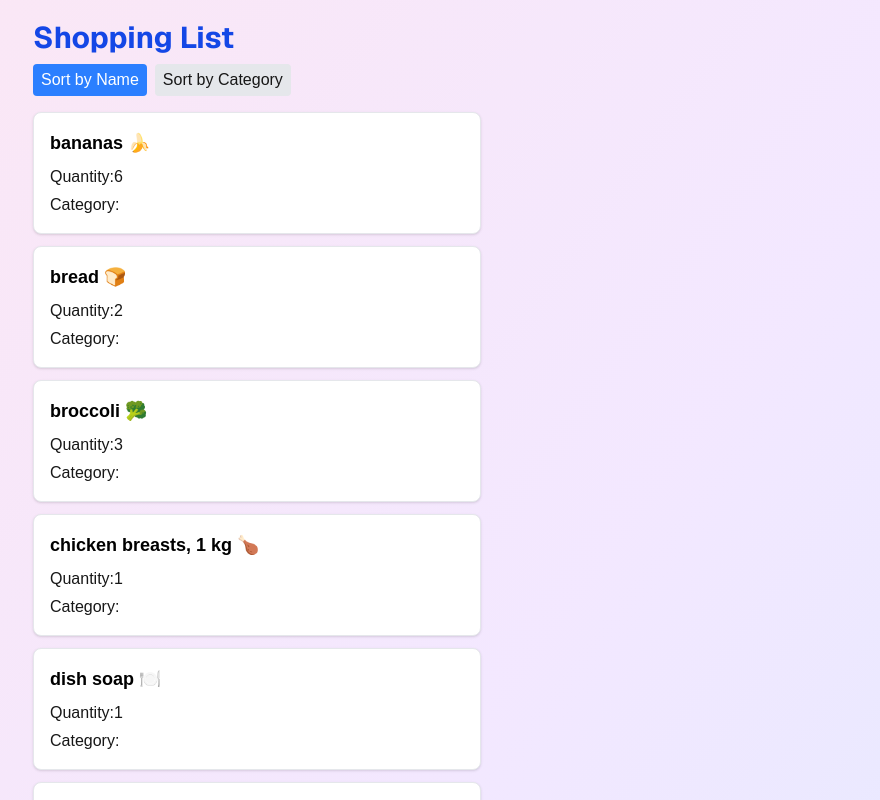
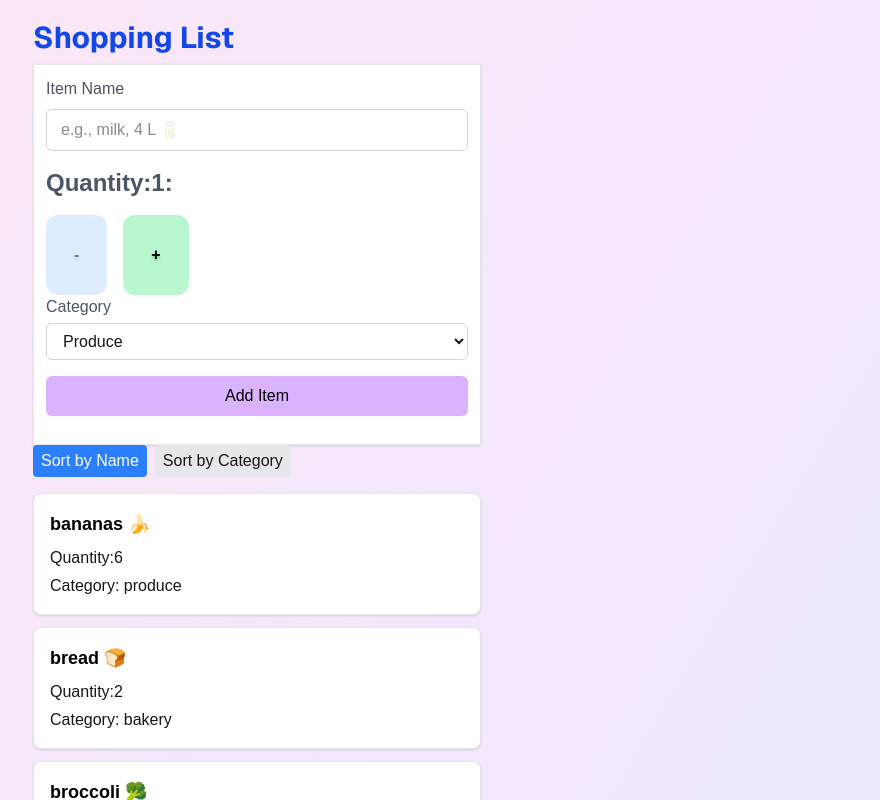
Before and after one commit to edwinolaez/cprg306assignments, a Next.js app: page /week-7 in a window 1280 px wide. Shown: the top 800 px of the page, without its empty margins (271-1151 px from the left). Built offline with nearby package versions, Linux system fonts and the light colour scheme.

Commit message:
fixed functionality for the item list

```diff
--- a/app/week-7/item-list.js
+++ b/app/week-7/item-list.js
@@ -2,9 +2,8 @@
 
 import { useState } from 'react';
 import Item from './item';
-import items from './items.json';
 
-export default function ItemList() {
+export default function ItemList({ items }) {
   const [sortBy, setSortBy] = useState('name');
 
   const sortedItems = [...items].sort((a, b) => {
@@ -19,6 +18,7 @@ export default function ItemList() {
           key={item.id}
           name={item.name}
           quantity={item.quantity}
+          category={item.category}
         />
       ))}
     </ul>
--- a/app/week-7/new-item.js
+++ b/app/week-7/new-item.js
@@ -1,4 +1,5 @@
 "use client";
+
 import { useState } from "react";
 
 
@@ -21,10 +22,13 @@ const increment = () => {
    const handleSubmit = (event) => {
     event.preventDefault();
 
-    const item = {name, quantity, category};
-    console.log(item);
-    alert(`Added ${quantity} ${name}(s) to category: ${category}`);
-     // onAddItem(item);
+    const item = {
+      id: Math.random().toString(36).slice(2, 9),
+      name, quantity, category: category.toLowerCase(),
+    };
+    console.log("Submitting item:", item );
+
+    onAddItem(item);
 
     setName("");
     setQuantity(1);
@@ -69,8 +73,8 @@ const increment = () => {
             <option value="Bakery">Bakery</option>
             <option value="Meat">Meat</option>
             <option value="Frozen">Frozen</option>
-            <option value="Canned">Canned</option>
-            <option value="Dry">Dry</option>
+            <option value="Canned">Canned Goods</option>
+            <option value="Dry">Dry Goods</option>
             <option value="Beverages">Beverages</option>
             <option value="Snacks">Snacks</option>
             <option value="Household">Household</option>
--- a/app/week-7/page.js
+++ b/app/week-7/page.js
@@ -1,14 +1,28 @@
+"use client";
+
+import {useState} from 'react';
 import ItemList from './item-list.js';
-import Item from './item.js';
 import NewItem from './new-item.js';
 import itemsData from './items.json';
 
 export default function Page () {
+
+  const [items, setItems] = useState(itemsData);
+
+  const handleAddItem = (newItem) => {
+    setItems((prevItems) => {
+      const updatedItems = [...prevItems, newItem];
+      console.log("Updated items:", updatedItems);
+      return updatedItems;
+    });
+  };
+
   return (
     <main className='min-h-screen flex flex-cols items-center justify-center p-5 bg-gradient-to-br from-pink-100 via-purple-100 to-blue-100'>
       <div className='w-full max-w-2xl'>
       <h1 className='text-3xl font-sans font-bold text-left text-blue-700 mb-2 mt-0'>Shopping List</h1>
-      <ItemList/>
+      <NewItem onAddItem={handleAddItem}/>
+      <ItemList items={items}/>
       </div>
     </main>
   );
```
